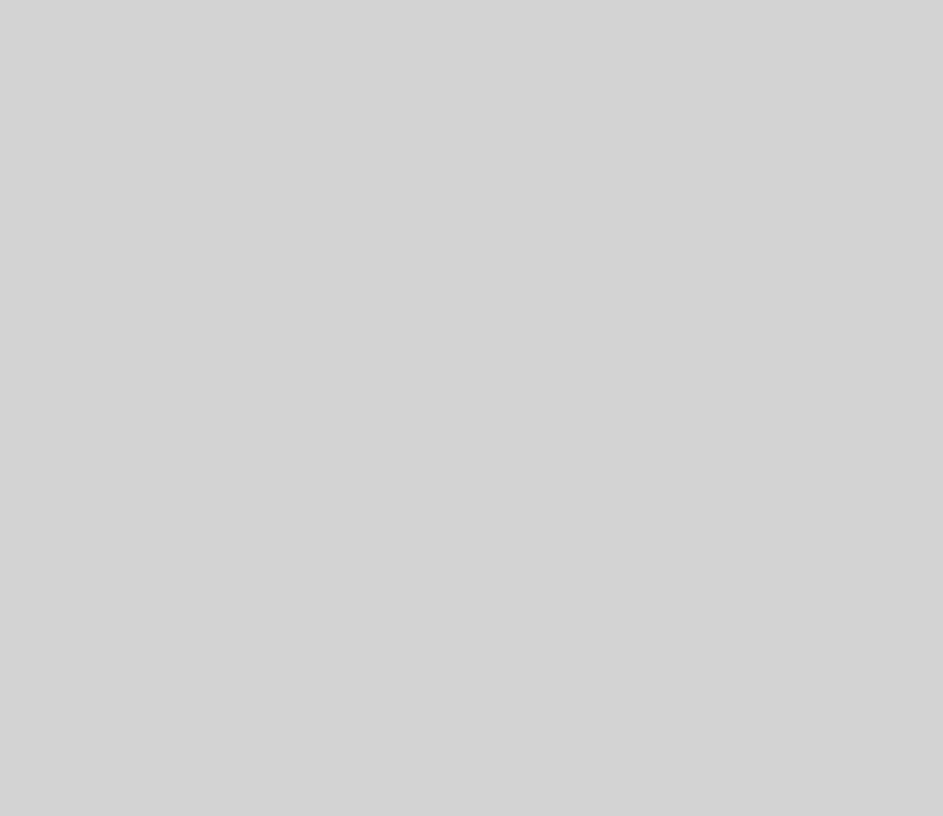
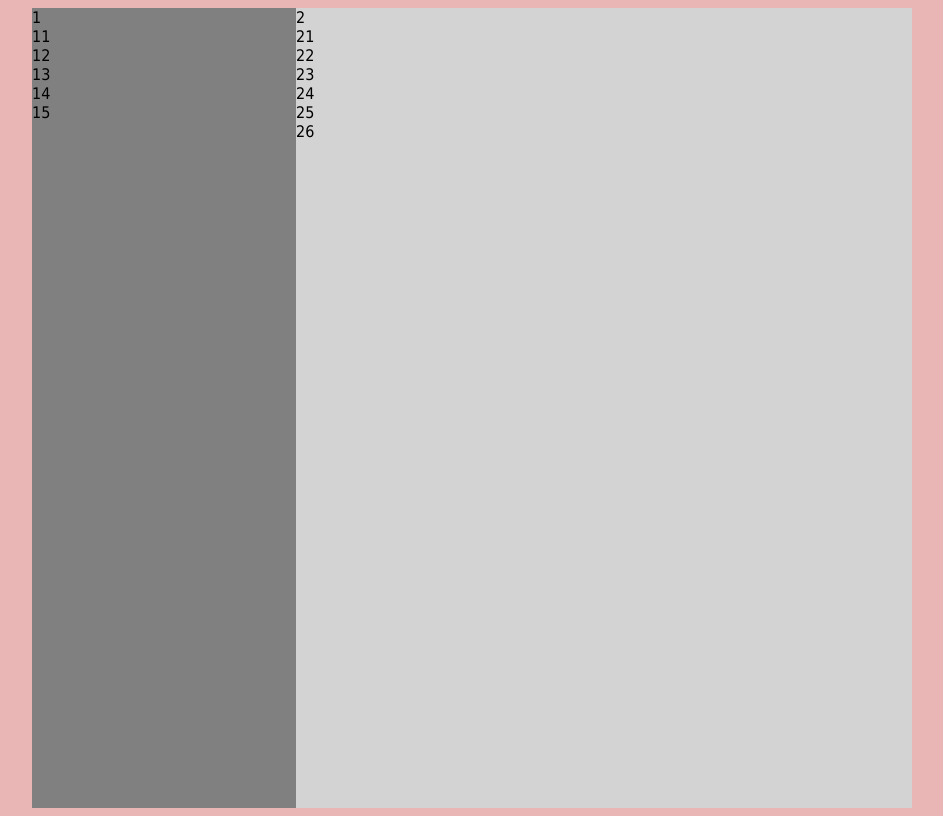
Before and after one commit to Hamze-Ammar/NewCV, a plain HTML site: page index.html in a window 1280 px wide. Shown: the whole page, without its empty margins (168-1111 px from the left). Drawn offline with Linux system fonts and the light colour scheme; files that its build step writes are made by us from their sources.

Commit message:
Applying flex on main sections

```diff
--- a/index.html
+++ b/index.html
@@ -4,33 +4,33 @@
         <meta charset="UTF-8">
         <meta http-equiv="X-UA-Compatible" content="IE=edge">
         <meta name="viewport" content="width=device-width, initial-scale=1.0">
-        <link rel="stylesheet" href="styles.css"/>
+        <link rel="stylesheet" href="./style/styles.css"/>
         <title>Hamze's CV-II</title>
     </head>
     <body> <!--mainly the body will be divided into two sections; left and right-->
-        <div class="leftBar"> <!--the left bar-->
+        <div class="leftBar"> <!--the left bar-->1
             <!--here should be the profile pic and some basic info-->
-            <div class="left-profilePic">
+            <div class="left-profilePic">11
                 <!--Profile Picture-->
             </div>
-            <div class="left-address">
+            <div class="left-address">12
                 <!--address-->
             </div>
-            <div class="left-email">
+            <div class="left-email">13
                 <!--Email address-->
             </div>
-            <div class="left-githubAcc">
+            <div class="left-githubAcc">14
                 <!--github acc-->
             </div>
-            <div class="left-linkedInAcc">
+            <div class="left-linkedInAcc">15
                 <!--linkedin acc-->
             </div>
         </div>
 
-        <div class="rightBar"> <!--the right bar-->
+        <div class="rightBar"> <!--the right bar-->2
             <!--This div should contain all the other elements-->
             <!--First of all we have the summary-->
-            <div class="right-summary"> <!--Summary-->
+            <div class="right-summary"> <!--Summary-->21
                 <div class="right-summary-title title">
                     <!--Title-->
                 </div>
@@ -39,7 +39,7 @@
                 </div>
             </div>
 
-            <div class="right-workExperience"> <!--Work experience-->
+            <div class="right-workExperience"> <!--Work experience-->22
                 <div class="right-workExperience-title title">
                     <!--Title-->
                 </div>
@@ -48,7 +48,7 @@
                 </div>
             </div>
 
-            <div class="right-education"> <!--Education-->
+            <div class="right-education"> <!--Education-->23
                 <div class="right-education-title title">
                     <!--Title-->
                 </div>
@@ -57,7 +57,7 @@
                 </div>
             </div>
 
-            <div class="right-languages"> <!--Languages-->
+            <div class="right-languages"> <!--Languages-->24
                 <div class="right-languages-title title">
                     <!--Title -->
                 </div>
@@ -66,7 +66,7 @@
                 </div>
             </div>
 
-            <div class="right-programmingLang"> <!--Programming languages-->
+            <div class="right-programmingLang"> <!--Programming languages-->25
                 <div class="right-programmingLang-title title">
                     <!--Title -->
                 </div>
@@ -75,7 +75,7 @@
                 </div>
             </div>
 
-            <div class="right-hobbies"> <!--Hobbies-->
+            <div class="right-hobbies"> <!--Hobbies-->26
                 <div class="right-hobbies-title title">
                     <!--Title -->
                 </div>
--- a/style/styles.css
+++ b/style/styles.css
@@ -1,5 +1,5 @@
 body {
-    background-color: lightgrey;
+    background-color: rgb(233, 181, 181);
     font-family: Tahoma, Verdana, sans-serif ;
     padding-left: 15%;
     padding-right: 15%;
@@ -12,6 +12,8 @@ body {
 Here is the left section with its divs children */
 
 .leftBar {
+    flex-basis: 30%;
+    background-color: grey;
 
 }
 
@@ -40,6 +42,8 @@ Here is the left section with its divs children */
 /* Right section with its children */
 
 .rightBar {
+    flex-basis: 70%;
+    background-color: lightgray;
 
 }
 
```
